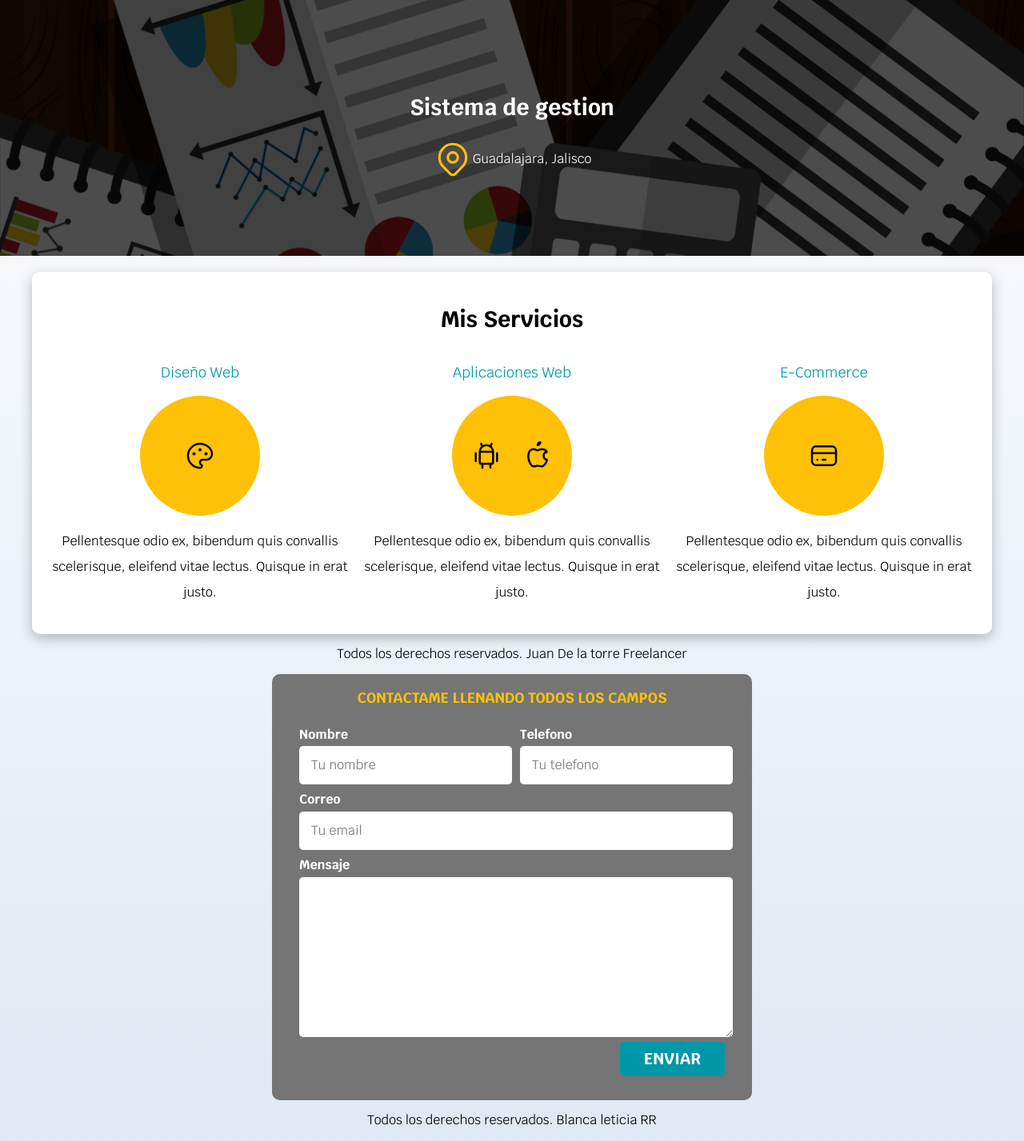
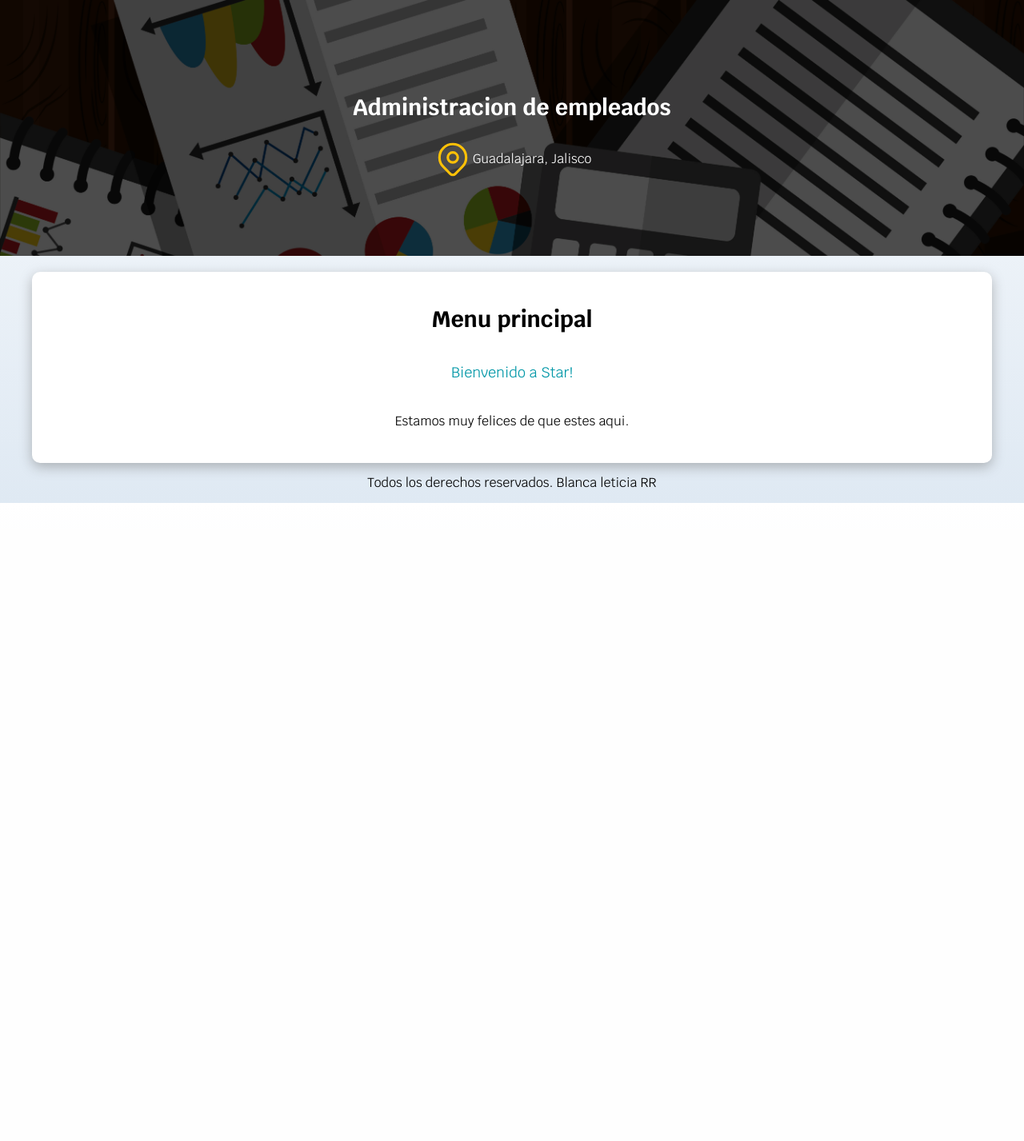
Before and after one commit to Blancalety/SistemaDeAdministracion, a PHP site: page /bienvenido.php in a window 1280 px wide. Shown: the part 138-1565 px from the top of the page at 80% size. After the commit the page ends 767 px from the top, so only its background shows below. Run offline with PHP 8.4, Linux system fonts and the light colour scheme; the visitor is signed in with stand-in values (Sample User, id 1).

Commit message:
Se cambio el estilo del index y bienvenido.php

```diff
--- a/administrador/bienvenido.php
+++ b/administrador/bienvenido.php
@@ -29,49 +29,5 @@ $nombre = $_SESSION['nombreUser'];
 
     ?>
 
-        <section>
-
-            <form action="http://google.com" class="formulario">
-                <fieldset>
-                    <legend>Contactame llenando todos los campos</legend>
-                    <div class="contenedor-campos">
-                        <div class="campo">
-                            <label>Nombre</label>
-                            <input class="input-text" type="input-text" placeholder="Tu nombre">
-                        </div>
-
-                        <div class="campo">
-                            <label>Telefono</label>
-                            <input class="input-text" type="input-text" placeholder="Tu telefono">
-                        </div>
-
-                        <div class="campo">
-                            <label>Correo</label>
-                            <input class="input-text" type="input-text" placeholder="Tu email">
-                        </div>
-
-                        <div class="campo">
-                            <label>Mensaje</label>
-                            <textarea class="input-text"></textarea>
-                        </div>
-                    </div><!--.contenedor-campos-->
-
-                    <div class="alinear-derecha flex">
-                            <input class="boton w100" type="submit" value="Enviar">
-
-                    </div>
-
-                </fieldset>
-            </form>
-        </section>
-
-    </main>
-
-
-    <footer class="footer">
-        <p>Todos los derechos reservados. Blanca leticia RR</p>
-    </footer>
-
-
 </body>
 </html>
--- a/administrador/css/styles.css
+++ b/administrador/css/styles.css
@@ -163,9 +163,7 @@ h1,h2,h3 {
 /** Servicios **/
 @media (min-width: 768px) {
     .servicios {
-        display: grid;
-        grid-template-columns: repeat(3, 1fr);
-        column-gap: 1rem;
+        align-items: center;
     }
 }
 
@@ -249,4 +247,5 @@ h1,h2,h3 {
 /** Footer **/
 .footer {
     text-align: center;
+    margin-bottom: 15px;
 }
--- a/administrador/navegacion.php
+++ b/administrador/navegacion.php
@@ -27,7 +27,7 @@
 
     <section class="hero">
         <div class="contenido-hero">
-            <h2>Sistema de gestion</h2>
+            <h2>Administracion de empleados</h2>
             <div class="ubicacion">
                 <svg xmlns="http://www.w3.org/2000/svg" class="icon icon-tabler icon-tabler-map-pin" width="50" height="50" viewBox="0 0 24 24" stroke-width="1.5" stroke="#FFC107" fill="none" stroke-linecap="round" stroke-linejoin="round">
                     <path stroke="none" d="M0 0h24v24H0z"/>
@@ -38,67 +38,18 @@
     </section>
 
     <main class="contenedor sombra">
-        <h2>Mis Servicios</h2>
+        <h2>Menu principal</h2>
 
         <div class="servicios">
             <section class="servicio">
-                <h3>Diseño Web</h3>
-                <div class="iconos">
-                    <svg xmlns="http://www.w3.org/2000/svg" class="icon icon-tabler icon-tabler-palette" width="40" height="40" viewBox="0 0 24 24" stroke-width="1.5" stroke="#000000" fill="none" stroke-linecap="round" stroke-linejoin="round">
-                        <path stroke="none" d="M0 0h24v24H0z"/>
-                        <path d="M12 21a9 9 0 1 1 0 -18a9 8 0 0 1 9 8a4.5 4 0 0 1 -4.5 4h-2.5a2 2 0 0 0 -1 3.75a1.3 1.3 0 0 1 -1 2.25" />
-                        <circle cx="7.5" cy="10.5" r=".5" fill="currentColor" />
-                        <circle cx="12" cy="7.5" r=".5" fill="currentColor" />
-                        <circle cx="16.5" cy="10.5" r=".5" fill="currentColor" />
-                    </svg>
-                </div>
-                <p> Pellentesque odio ex, bibendum quis convallis scelerisque, eleifend vitae lectus. Quisque in erat justo. </p>
+                <h3>Bienvenido a Star!</h3>
+                <p> Estamos muy felices de que estes aqui. </p>
             </section>
-
-            <section class="servicio">
-                <h3>Aplicaciones Web</h3>
-                <div class="iconos">
-                    <svg xmlns="http://www.w3.org/2000/svg" class="icon icon-tabler icon-tabler-brand-android" width="40" height="40" viewBox="0 0 24 24" stroke-width="1.5" stroke="#000000" fill="none" stroke-linecap="round" stroke-linejoin="round">
-                        <path stroke="none" d="M0 0h24v24H0z"/>
-                        <line x1="4" y1="10" x2="4" y2="16" />
-                        <line x1="20" y1="10" x2="20" y2="16" />
-                        <path d="M7 9h10v8a1 1 0 0 1 -1 1h-8a1 1 0 0 1 -1 -1v-8a5 5 0 0 1 10 0" />
-                        <line x1="8" y1="3" x2="9" y2="5" />
-                        <line x1="16" y1="3" x2="15" y2="5" />
-                        <line x1="9" y1="18" x2="9" y2="21" />
-                        <line x1="15" y1="18" x2="15" y2="21" />
-                    </svg>
-
-                    <svg xmlns="http://www.w3.org/2000/svg" class="icon icon-tabler icon-tabler-brand-apple" width="40" height="40" viewBox="0 0 24 24" stroke-width="1.5" stroke="#000000" fill="none" stroke-linecap="round" stroke-linejoin="round">
-                        <path stroke="none" d="M0 0h24v24H0z"/>
-                        <path d="M9 7c-3 0-4 3-4 5.5 0 3 2 7.5 4 7.5 1.088-.046 1.679-.5 3-.5 1.312 0 1.5.5 3 .5s4-3 4-5c-.028-.01-2.472-.403-2.5-3-.019-2.17 2.416-2.954 2.5-3-1.023-1.492-2.951-1.963-3.5-2-1.433-.111-2.83 1-3.5 1-.68 0-1.9-1-3-1z" />
-                        <path d="M12 4a2 2 0 0 0 2 -2a2 2 0 0 0 -2 2" />
-                    </svg>
-                </div>
-                <p> Pellentesque odio ex, bibendum quis convallis scelerisque, eleifend vitae lectus. Quisque in erat justo. </p>
-            </section>
-
-            <section class="servicio">
-                <h3>E-Commerce</h3>
-                <div class="iconos">
-                    <svg xmlns="http://www.w3.org/2000/svg" class="icon icon-tabler icon-tabler-credit-card" width="40" height="40" viewBox="0 0 24 24" stroke-width="1.5" stroke="#000000" fill="none" stroke-linecap="round" stroke-linejoin="round">
-                        <path stroke="none" d="M0 0h24v24H0z"/>
-                        <rect x="3" y="5" width="18" height="14" rx="3" />
-                        <line x1="3" y1="10" x2="21" y2="10" />
-                        <line x1="7" y1="15" x2="7.01" y2="15" />
-                        <line x1="11" y1="15" x2="13" y2="15" />
-                    </svg>
-                </div>
-                <p> Pellentesque odio ex, bibendum quis convallis scelerisque, eleifend vitae lectus. Quisque in erat justo. </p>
-            </section>
-        </div> <!--.servicios-->
-
-
-
+        </div>
     </main>
 
     <footer class="footer">
-        <p>Todos los derechos reservados. Juan De la torre Freelancer</p>
+        <p>Todos los derechos reservados. Blanca leticia RR</p>
     </footer>
 
 
```
Also changed, not shown: administrador/index.php (+17 -11 lines).
